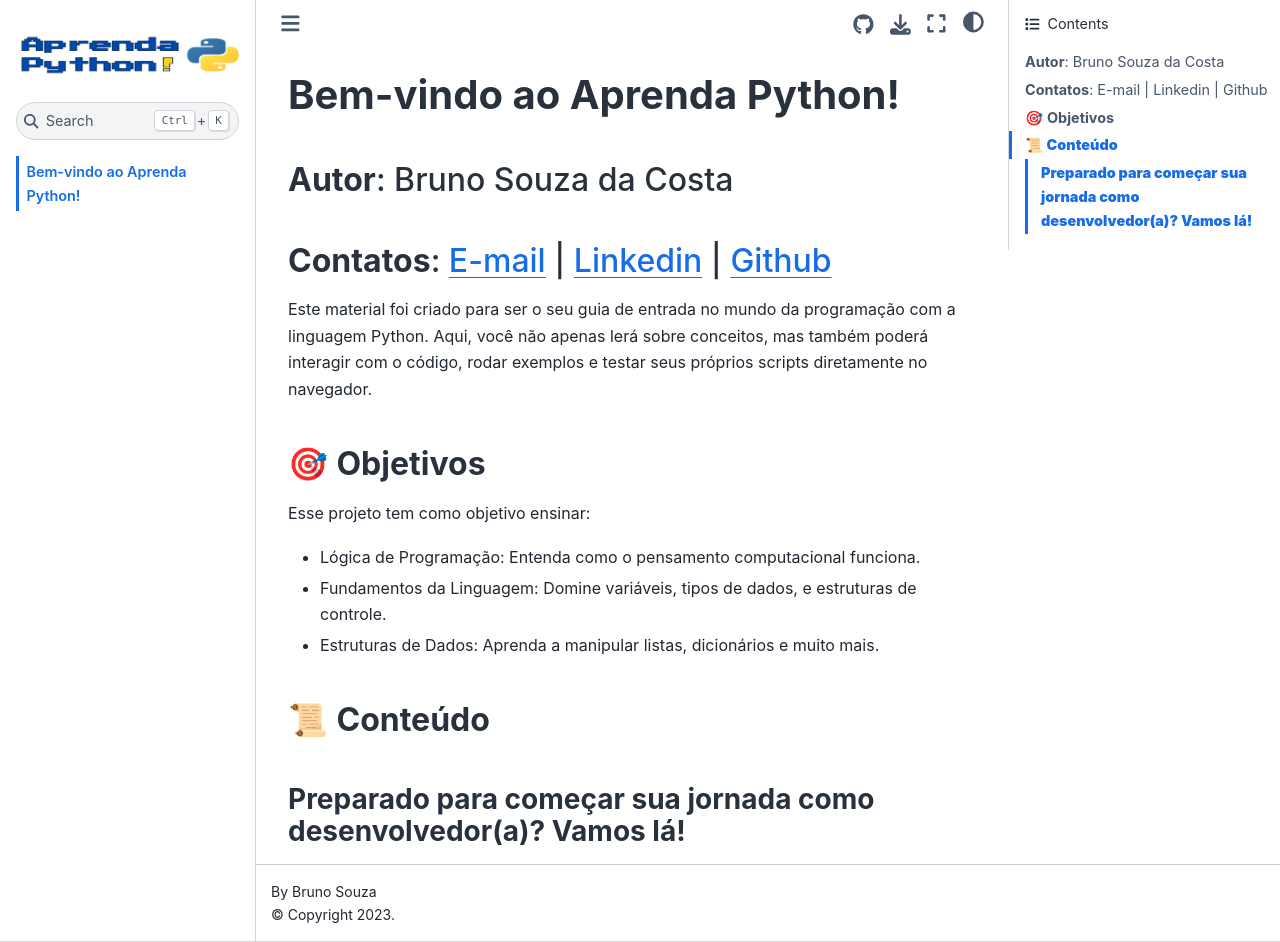
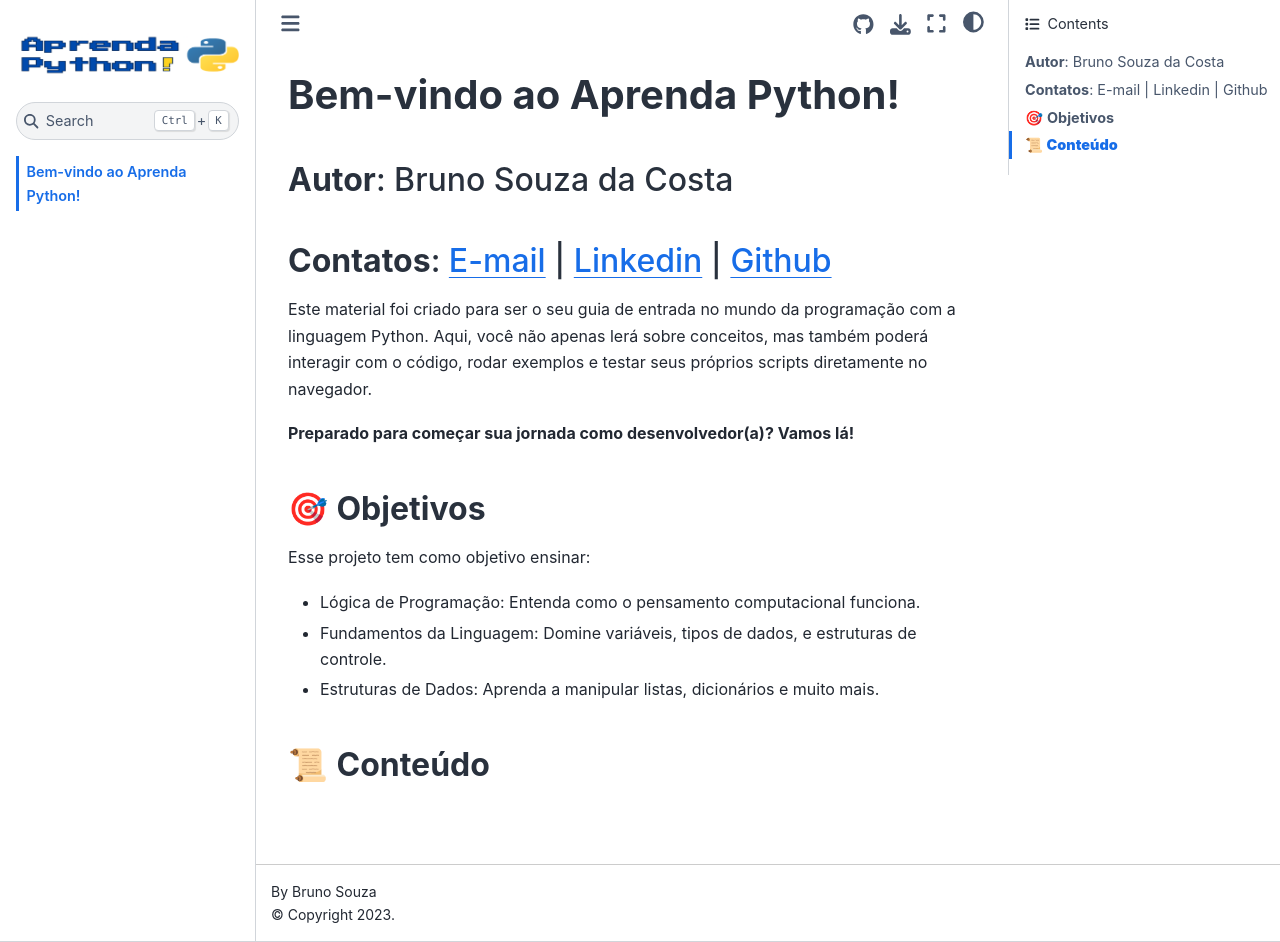
Before and after one commit to BruninSouza/Ensino-Python, a Jupyter Book: the page built from intro.md, in a window 1280 px wide and 942 px high. Built offline with Jupyter Book 1.0.4 settings and Sphinx 7.4.7 and the Sphinx Book theme 1.1.4, drawn with Linux system fonts in a browser that asks for light colours; pages that are not in the unit, such as notebooks, are missing from menus; some of the changed lines change nothing that is shown.

Commit message:
fix: corrigindo organização dos arquivos

````diff
--- a/intro.md
+++ b/intro.md
@@ -1,9 +1,11 @@
 # **Bem-vindo ao Aprenda Python!**
 
-### **Autor**: Bruno Souza da Costa
-### **Contatos**: [E-mail](mailto:brun.souz4@gmail.com) | [Linkedin](https://www.linkedin.com/in/bruno-souza-a74396214/) | [Github](https://github.com/BruninSouza)
+#### **Autor**: Bruno Souza da Costa
+#### **Contatos**: [E-mail](mailto:brun.souz4@gmail.com) | [Linkedin](https://www.linkedin.com/in/bruno-souza-a74396214/) | [Github](https://github.com/BruninSouza)
 
 Este material foi criado para ser o seu guia de entrada no mundo da programação com a linguagem Python. Aqui, você não apenas lerá sobre conceitos, mas também poderá interagir com o código, rodar exemplos e testar seus próprios scripts diretamente no navegador.
+
+**Preparado para começar sua jornada como desenvolvedor(a)? Vamos lá!**
 
 ## 🎯 **Objetivos**
 Esse projeto tem como objetivo ensinar:
@@ -18,6 +20,3 @@ Esse projeto tem como objetivo ensinar:
 
 ```{tableofcontents}
 ```
-
-
-### **Preparado para começar sua jornada como desenvolvedor(a)? Vamos lá!**
````
Also changed, not shown: 7 other files.
